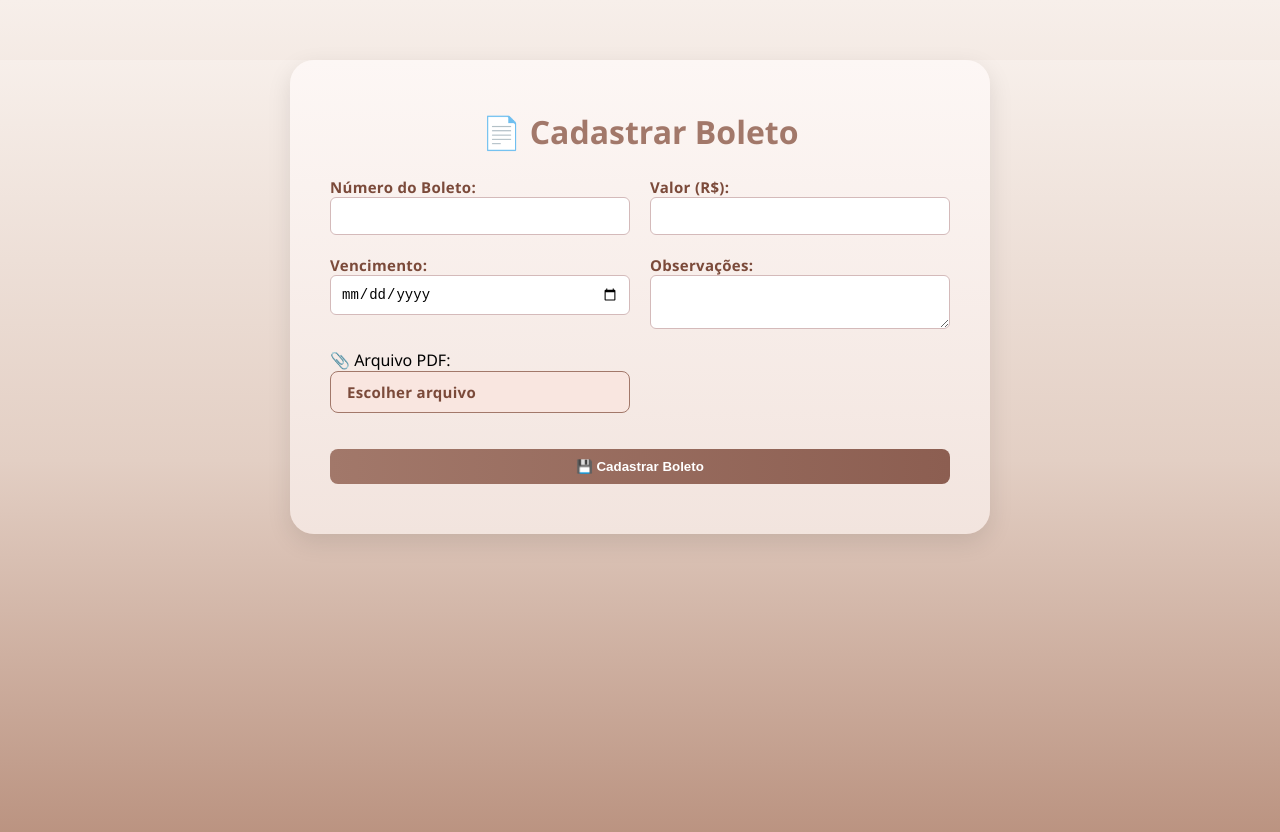
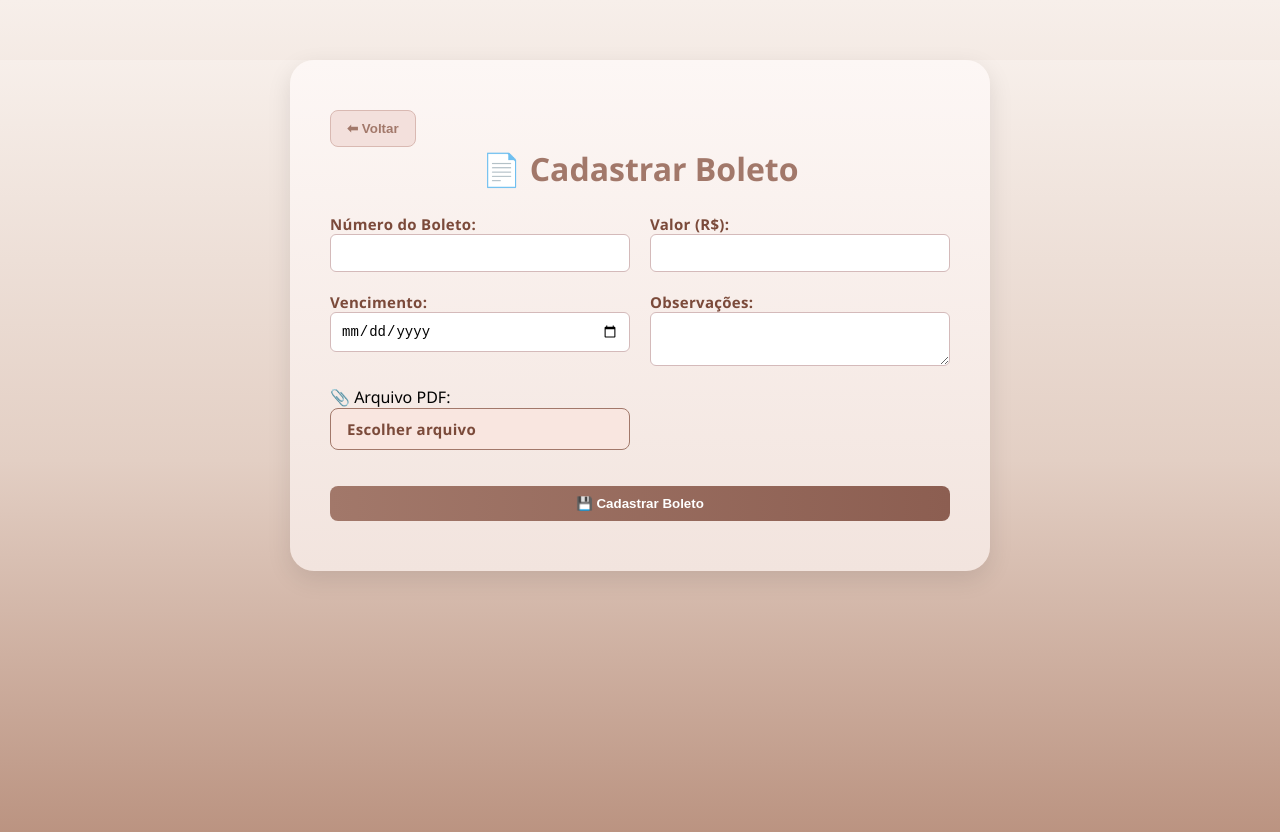
Before and after one commit to F4chini2/farmaceutica-esteta, a React (Vite) app in the folder frontend/: page /fornecedores/1/boletos in a window 1280 px wide. Shown: the top 832 px of the page. Built offline with nearby package versions, Linux system fonts and the light colour scheme; sample sign-in values are in the browser's storage.

Commit message:
Ajustes nos botoes de voltar

```diff
--- a/frontend/src/pages/CadastrarBoletos.jsx
+++ b/frontend/src/pages/CadastrarBoletos.jsx
@@ -43,6 +43,9 @@ function CadastrarBoleto() {
 
   return (
     <div className="cadastro-boleto-container">
+      <button className="btn-voltar" onClick={() => navigate(-1)}>
+        ⬅ Voltar
+      </button>
       <h2>📄 Cadastrar Boleto</h2>
       <form onSubmit={handleSubmit} className="form-boleto">
         <label>Número do Boleto:
@@ -61,7 +64,7 @@ function CadastrarBoleto() {
         <div className="upload-wrapper">
           <span>📎 Arquivo PDF:</span>
           <label className="custom-file-upload">
-            <input type="file" accept=".pdf" onChange={(e) => setArquivo(e.target.files[0])} />
+            <input type="file" accept=".pdf,.jpg,.jpeg,.png" onChange={(e) => setArquivo(e.target.files[0])} />
             Escolher arquivo
           </label>
           {arquivo && <span>{arquivo.name}</span>}
--- a/frontend/src/pages/ClientesFull.jsx
+++ b/frontend/src/pages/ClientesFull.jsx
@@ -52,7 +52,7 @@ function ClientesFull() {
   return (
     <div className="container-box">
       <button className="btn-voltar" onClick={() => navigate('/dashboard')}>
-        ⬅ Voltar para lista
+        ⬅ Voltar
       </button>
       <h2>🧍 Cadastro Completo do Cliente</h2>
       <form onSubmit={handleSubmit} className="form-agendamento">
```
